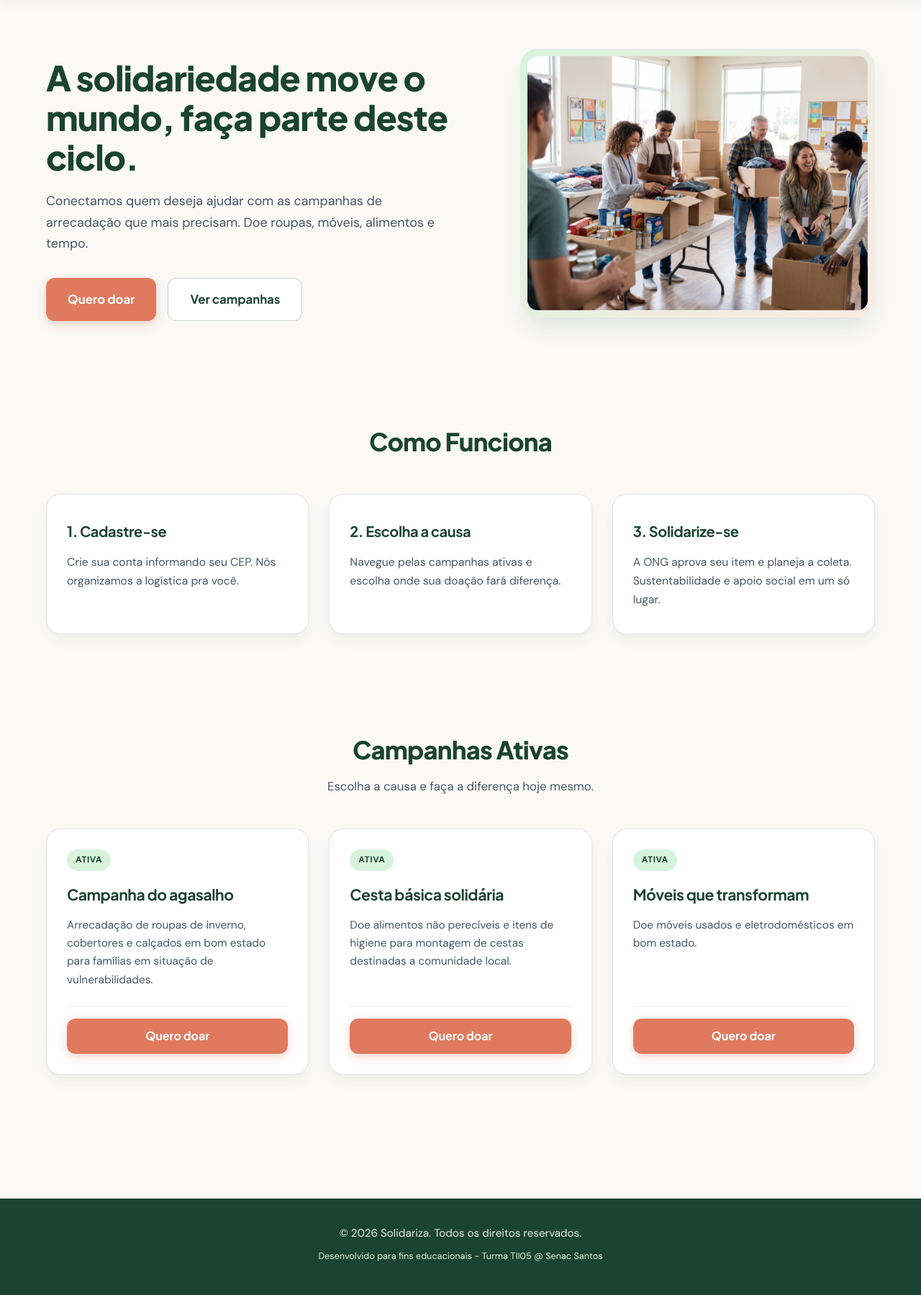
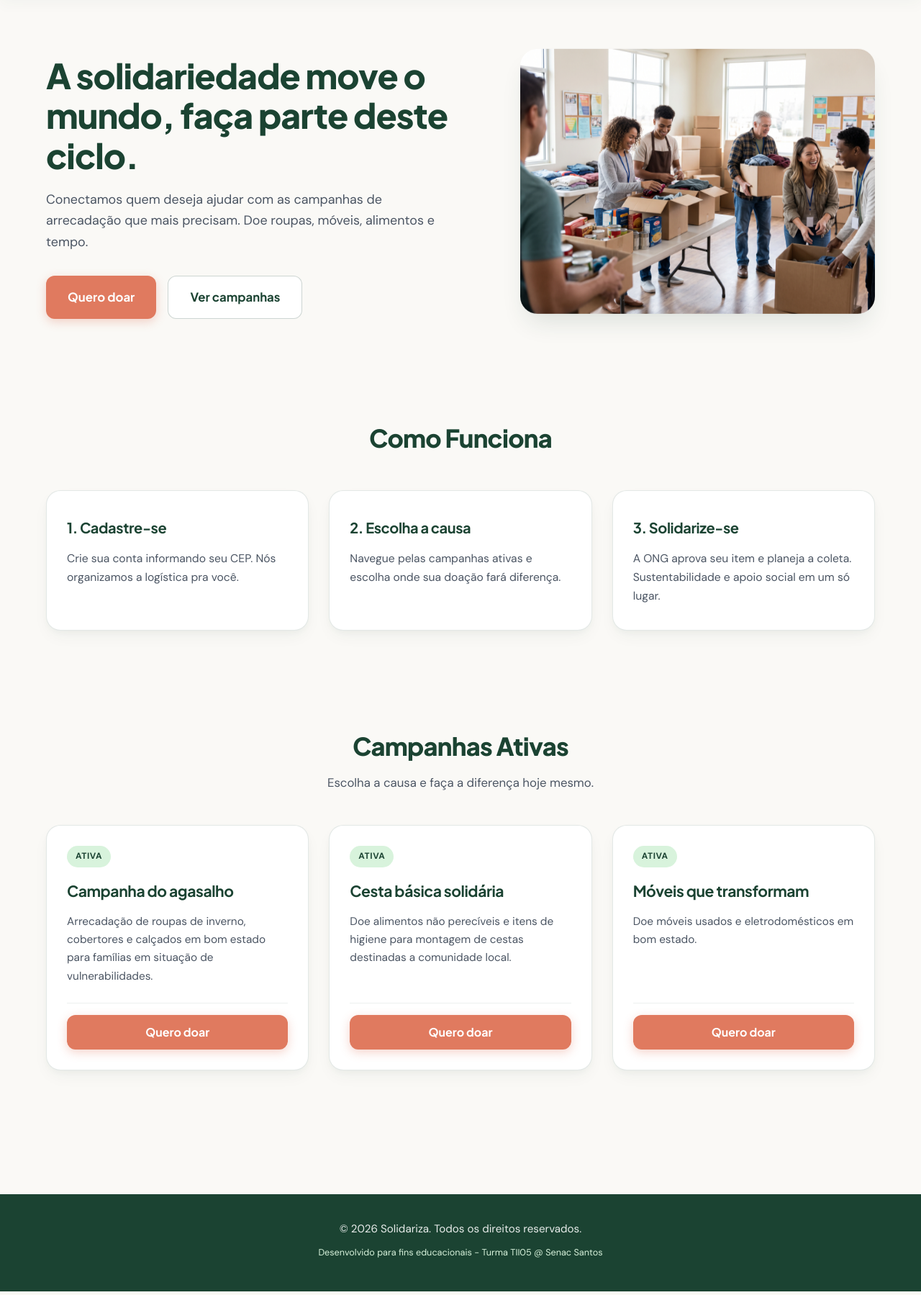
Before and after one commit to victorfprieto/UC07_TII05, a PHP site: page / in a window 1280 px wide. Shown: the part 77-1876 px from the top of the page at 72% size. Run offline with PHP 8.4, Linux system fonts and the light colour scheme.

Commit message:
update visual

```diff
--- a/Projeto Solidariza/assets/css/style.css
+++ b/Projeto Solidariza/assets/css/style.css
@@ -45,7 +45,6 @@ body {
     background-color: var(--cor-fundo-site);
     color: var(--cor-texto);
     line-height: 1.65;
-    -webkit-font-smoothing: antialiased;
 }
 
 h1, h2, h3, h4 {
@@ -69,7 +68,6 @@ ul {
 .cabecalho-principal {
     background-color: rgba(250, 249, 246, 0.9);
     backdrop-filter: blur(12px);
-    -webkit-backdrop-filter: blur(12px);
     border-bottom: var(--borda-padrao);
     box-shadow: 0 4px 20px rgba(27, 67, 50, 0.04);
     position: sticky;
@@ -219,8 +217,6 @@ ul {
 .hero-imagem img {
     max-width: 100%;
     height: auto;
-    padding: 10px;
-    background: linear-gradient(135deg, var(--cor-fundo-card), #FBEAE5);
     animation: flutuar 4s ease-in-out infinite;
     border-radius: 24px;
     box-shadow: var(--sombra-hover);
```
